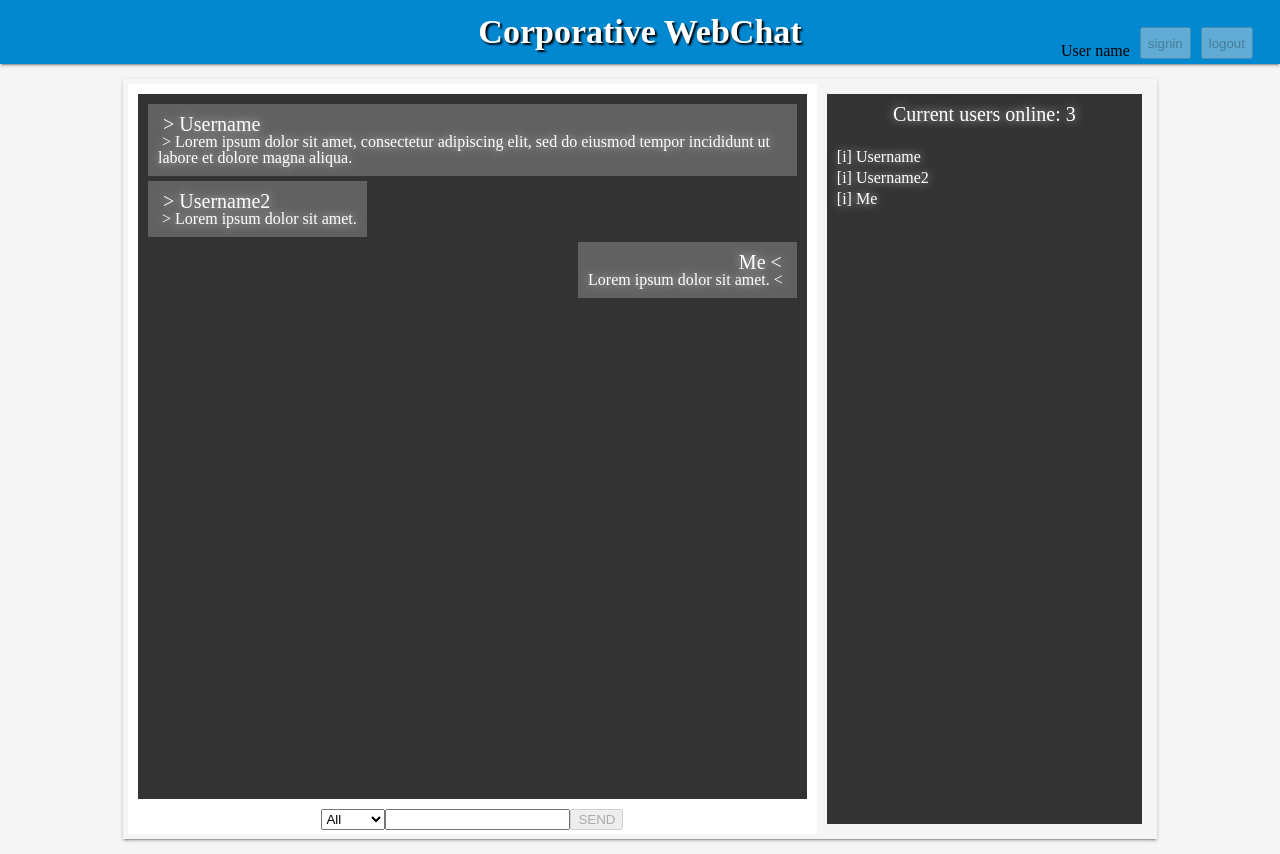
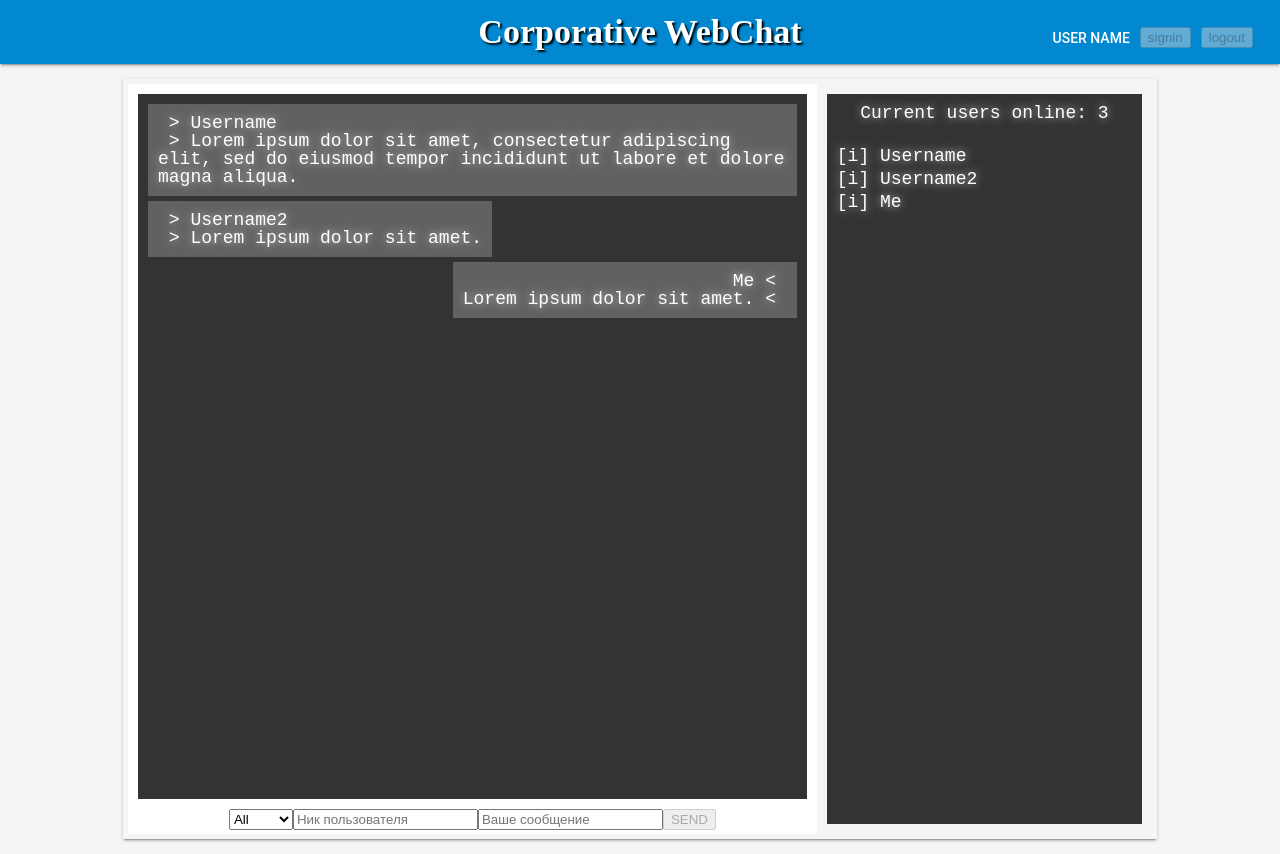
Before and after one commit to ctacello/webchat, a plain HTML site: page index.html in a window 1280 px wide. Drawn offline with Linux system fonts and the light colour scheme.

Commit message:
css chages, add nickname input, messega type list

```diff
--- a/index.html
+++ b/index.html
@@ -15,7 +15,7 @@
     <header class="header">
         <h3 class="header_title">Corporative WebChat</h3>
         <div class="header__auth">
-            <div class="header_user auth_margin">
+            <div class="header__user auth_margin">
                 <img src="" alt="">
                 <div class="header__username">User name</div>
             </div>
@@ -46,7 +46,8 @@
                         <option value="value2">Private</option>
                         <option value="value3">Team</option>
                     </select>
-                    <input id="message" type="text" class="main__input">
+                    <input id="message" type="text" placeholder="Ник пользователя" class="main__userinput">
+                    <input id="message" type="text" placeholder="Ваше сообщение" class="main__input">
                     <button id="submit" disabled class="main__send">SEND</button>
                 </div>
             </div>
--- a/scss/_index.scss
+++ b/scss/_index.scss
@@ -12,7 +12,6 @@ h3 {
 }
 
 h4 {
-    font-size: 20px;
     color: #fff;
     white-space: pre-wrap;
     word-wrap: break-word;
@@ -39,9 +38,24 @@ span {
     &__auth {
         display: flex;
         justify-content: right;
+        align-items: center;
         position: absolute;
         top: 22px;
         right: 22px;
+    }
+
+    &__user {
+        display: flex;
+    }
+
+    &__username {
+        color: white;
+        font-family: "Roboto","Helvetica","Arial",sans-serif;
+        font-size: 14px;
+        font-weight: 500;
+        text-transform: uppercase;
+        letter-spacing: 0;
+        cursor: pointer;
     }
 }
 
@@ -52,6 +66,8 @@ span {
 .main {
     display: flex;
     justify-content: center;
+    font-family: monospace;
+    font-size: 18px;
 
     &__container {
         max-width: 1024px;
```
Also changed, not shown: css/app.css, 1 other file.
